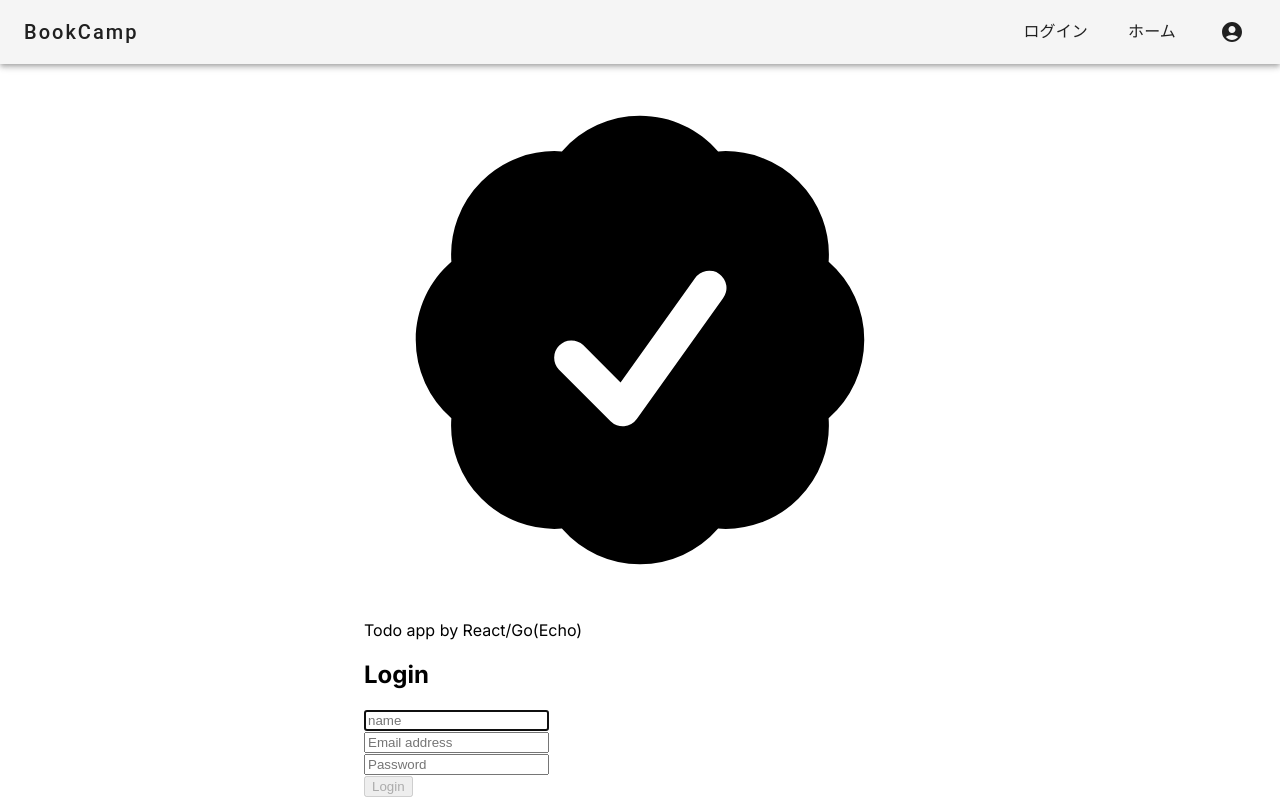
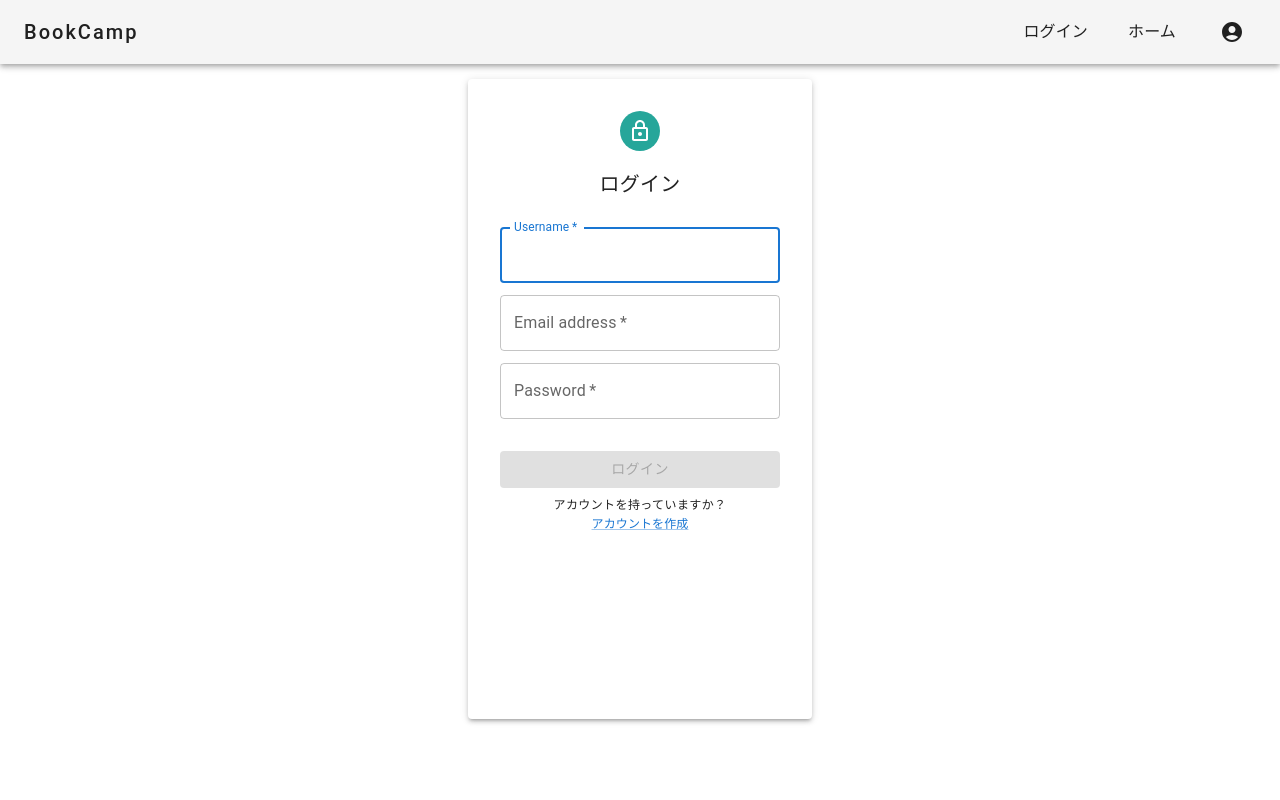
Before and after one commit to shiori-42/CanBook, a Next.js app in the folder frontend/: page /login in a window 1280 px wide. Shown: the top 800 px of the page. Built offline with nearby package versions, Linux system fonts and the light colour scheme.

Commit message:
ログインUIの編集

```diff
--- a/frontend/app/components/Auth.tsx
+++ b/frontend/app/components/Auth.tsx
@@ -1,6 +1,19 @@
 import { useState, FormEvent } from "react";
 import { CheckBadgeIcon, ArrowPathIcon } from "@heroicons/react/24/solid";
 import { useMutateAuth } from "../hooks/useMutateAuth";
+import {
+  Avatar,
+  Box,
+  Button,
+  Grid,
+  Link,
+  Paper,
+  TextField,
+  Typography,
+} from "@mui/material";
+import { teal } from "@mui/material/colors";
+import LockOutlinedIcon from "@mui/icons-material/LockOutlined";
+import ImportExportIcon from "@mui/icons-material/ImportExport";
 
 export const Auth = () => {
   const [name, setName] = useState("");
@@ -35,19 +48,67 @@ export const Auth = () => {
   };
 
   return (
-    <div className="flex justify-center items-center flex-col min-h-screen text-gray-600 font-mono">
-      <div className="flex items-center">
-        <CheckBadgeIcon className="h-8 w-8 mr-2 text-blue-500" />
-        <span className="text-center text-3xl font-extrabold">
-          {/* //タイトル */}
-          Todo app by React/Go(Echo)
-        </span>
-      </div>
-      <h2 className="my-6">{isLogin ? "Login" : "Create a new account"}</h2>
+    <Paper
+      elevation={3}
+      sx={{
+        p: 4,
+        height: { xs: "50vh", sm: "72vh" },
+        width: "280px",
+        m: "15px auto",
+      }}
+    >
+      <Grid
+        container
+        direction="column"
+        justifyContent="flex-start"
+        alignItems="center"
+      >
+        <Avatar sx={{ bgcolor: teal[400] }}>
+          <LockOutlinedIcon />
+        </Avatar>
+        <Typography fontSize={20} sx={{ mt: "18px", mb: "28px" }}>
+          {isLogin ? "ログイン" : "会員登録"}
+        </Typography>
+      </Grid>
       <form onSubmit={submitAuthHandler}>
-        <div>
-          {/* //ユーザーがnameを入力するためのところ */}
-          <input
+        <TextField
+          name="name"
+          type="name"
+          label="Username"
+          variant="outlined"
+          fullWidth
+          required
+          autoFocus
+          onChange={(e) => setName(e.target.value)}
+          value={name}
+        />
+        <TextField
+          name="email"
+          type="email"
+          label="Email address"
+          variant="outlined"
+          fullWidth
+          required
+          onChange={(e) => setEmail(e.target.value)}
+          value={email}
+          sx={{ mt: 1.5 }}
+        />
+
+        <TextField
+          name="password"
+          type="password"
+          label="Password"
+          variant="outlined"
+          fullWidth
+          required
+          onChange={(e) => setPw(e.target.value)}
+          value={pw}
+          sx={{ mt: 1.5 }}
+        />
+
+        {/* <div> */}
+        {/* //ユーザーがnameを入力するためのところ */}
+        {/* <input
             className="mb-3 px-3 text-sm py-2 border border-gray-300"
             name="name"
             type="name"
@@ -55,11 +116,11 @@ export const Auth = () => {
             placeholder="name"
             onChange={(e) => setName(e.target.value)}
             value={name}
-          />
-        </div>
-        <div>
-          {/* //ユーザーがe-mailを入力するためのところ */}
-          <input
+          /> */}
+        {/* </div> */}
+        {/* <div> */}
+        {/* //ユーザーがe-mailを入力するためのところ */}
+        {/* <input
             className="mb-3 px-3 text-sm py-2 border border-gray-300"
             name="email"
             type="email"
@@ -67,11 +128,11 @@ export const Auth = () => {
             placeholder="Email address"
             onChange={(e) => setEmail(e.target.value)}
             value={email}
-          />
-        </div>
-        <div>
-          {/* //ユーザーがパスワードを入力するためのところ */}
-          <input
+          /> */}
+        {/* </div> */}
+        {/* <div> */}
+        {/* //ユーザーがパスワードを入力するためのところ */}
+        {/* <input
             className="mb-3 px-3 text-sm py-2 border border-gray-300"
             name="password"
             type="password"
@@ -79,22 +140,71 @@ export const Auth = () => {
             onChange={(e) => setPw(e.target.value)}
             value={pw}
           />
-        </div>
-        <div className="flex justify-center my-2">
-          {/* //submitボタンの作成 */}
-          <button
+        </div> */}
+        {/* <div className="flex justify-center my-2"> */}
+        {/* //submitボタンの作成 */}
+        {/* <Typography onClick={() => setIsLogin(!isLogin)}>こちら</Typography> */}
+        <Box mt={4}>
+          <Button
+            type="submit"
+            color="primary"
+            variant="contained"
+            fullWidth
+            disabled={!name || !email || !pw}
+          >
+            {isLogin ? "ログイン" : "会員登録"}
+          </Button>
+          {/* <button
             className="disabled:opacity-40 py-2 px-4 rounded text-white bg-indigo-600"
-            disabled={!email || !pw}
+            disabled={!name || !email || !pw}
             type="submit"
           >
             {isLogin ? "Login" : "Sign Up"}
-          </button>
-        </div>
+          </button> */}
+          {/* </div> */}
+        </Box>
       </form>
-      <ArrowPathIcon
-        onClick={() => setIsLogin(!isLogin)}
-        className="h-6 w-6 my-2 text-blue-500 cursor-pointer"
-      />
-    </div>
+      <Box position={"relative"}>
+        <Typography
+          variant="caption"
+          display="block"
+          mt={1}
+          sx={{
+            display: "flex",
+            alignItems: "center",
+            justifyContent: "center",
+          }}
+        >
+          アカウントを持っていますか？
+        </Typography>
+        <Link href="#">
+          <Typography
+            fontSize={12}
+            sx={{
+              display: "flex",
+              alignItems: "center",
+              justifyContent: "center",
+            }}
+          >
+            アカウントを作成
+          </Typography>
+        </Link>
+        {/* <ImportExportIcon
+          onClick={() => setIsLogin(!isLogin)}
+          // className="h-6 w-6 my-2 text-blue-500 cursor-pointer"
+          width={10}
+          height={10}
+          // sx={{
+          //   display: "flex",
+          //   alignItems: "center",
+          //   justifyContent: "center",
+          //   position: "absolute",
+          // }} //きかない //一旦コメントアウト一旦一旦
+        /> */}
+      </Box>
+    </Paper>
   );
 };
+
+//urlはloginだけでなく、signupのurlも作ってLikタグで飛ばす。また当たらしくsignupのフォルダーを作って、signup/page.tsxを作る。？？？？
+//こちら　の部分を onClick={() => setIsLogin(!isLogin)}　にしたら上手く飛ぶかも、、、？
```
